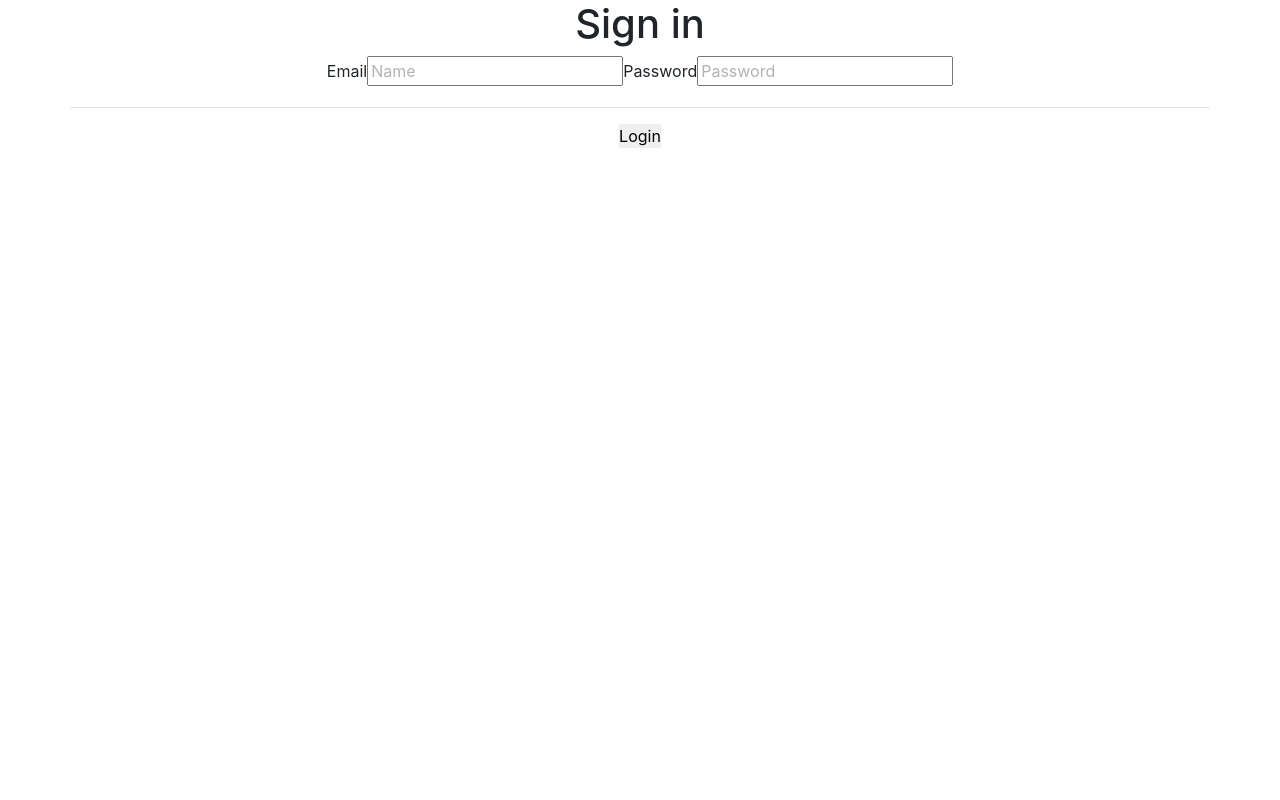
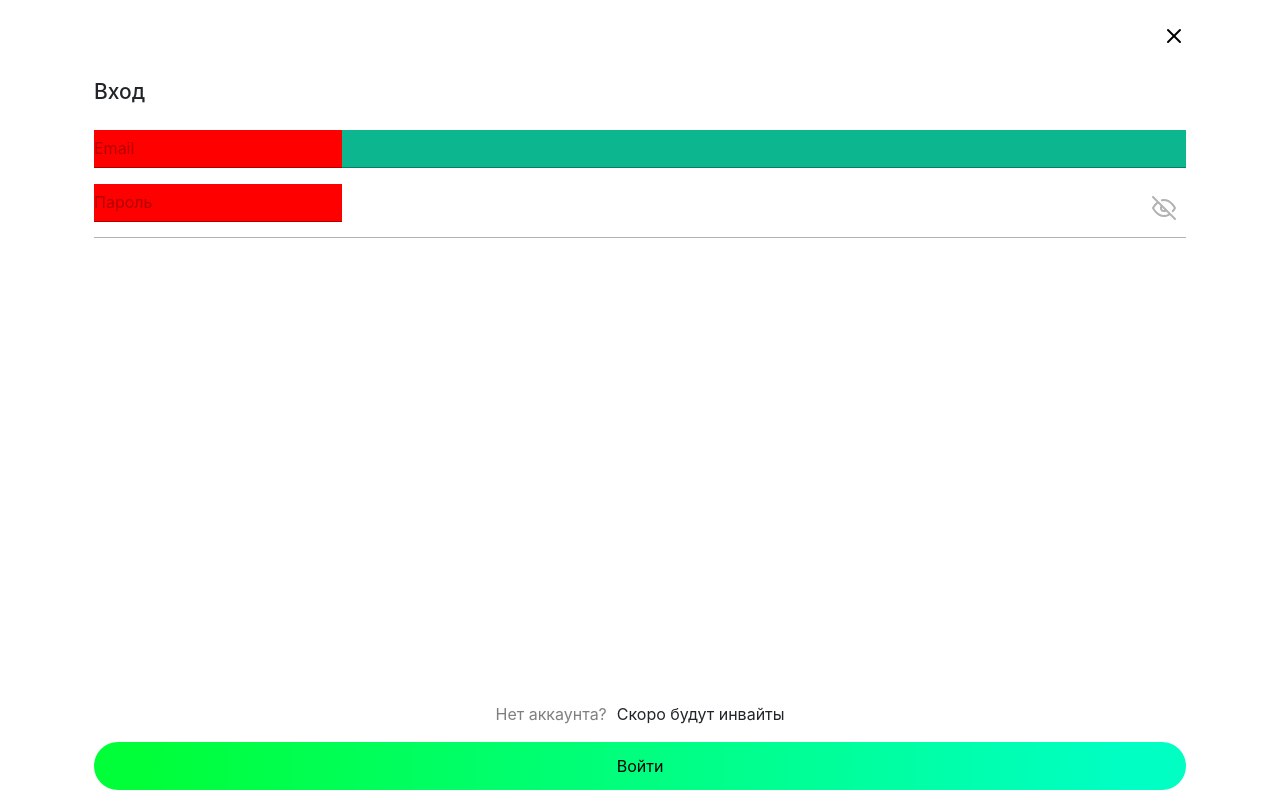
Before and after one commit to xoyk/budgy, a Vue app: page /login in a window 1280 px wide. Built offline with nearby package versions, Linux system fonts and the light colour scheme.

Commit message:
new look for login screen phase 1

```diff
--- a/src/App.vue
+++ b/src/App.vue
@@ -124,7 +124,6 @@ export default {
   .omb-text-body {
     font-size: 16px;
     line-height: normal;
-    text-align: left;
   }
 
   .omb-text-headline {
@@ -171,6 +170,18 @@ export default {
     color: #34c700;
   }
 
+  .omb-layout-height100 {
+    height: 100vh;
+  }
+
+  .omb-gap {
+    gap: $omb-gap;
+  }
+
+  .omb-height {
+    height: $omb-height;
+  }
+
   .omb-scrollable {
     overflow-y: scroll;
   }
@@ -215,6 +226,14 @@ export default {
     display: grid;
   }
 
+  .omb-border-bottom {
+    border-bottom: solid 1px $omb-color-tetriary !important;
+  }
+
+  .omb-height {
+    height: $omb-height;
+  }
+
   .omb-margin-left {
     margin-left: 24px;
   }
@@ -249,8 +268,8 @@ export default {
     padding-right: $omb-padding;
   }
 
-  .omb-height {
-    height: $omb-height;
+  .omb-padding-icon {
+    padding: $omb-padding-icon;
   }
 
   .tab-content {
--- a/src/assets/custom.scss
+++ b/src/assets/custom.scss
@@ -40,8 +40,10 @@ $omb-margin: 24px;
 $omb-margin-sm: 12px;
 $omb-margin-left: 24px;
 $omb-margin-bottom: 16px;
+$omb-gap: 10px;
 
 $omb-padding: 16px;
+$omb-padding-icon: 10px;
 $omb-height: 54px;
 
 $omb-border-radius: 24px;
--- a/src/components/Login.vue
+++ b/src/components/Login.vue
@@ -1,24 +1,59 @@
 <template>
-  <div>
-    <form class="login" @submit.prevent="login">
-      <h1>Sign in</h1>
-      <label>Email</label>
-      <input required v-model="email" type="email" placeholder="Name"/>
-      <label>Password</label>
-      <input required v-model="password" type="password" placeholder="Password"/>
-      <hr/>
-      <button type="submit">Login</button>
-    </form>
+  <div class="foo">
+    <div class="omb-margin-1 d-flex flex-column justify-content-between flex-grow-1 omb-layout-height100" id="login-form">
+      <form class="login flex-grow-1" @submit.prevent="login">
+        <CloseButton></CloseButton>
+        <h1 class="omb-text-headline">Вход</h1>
+        <div class="omb-margin-bottom d-flex flex-column" style="background-color: #0cb68e" id="email-field">
+          <label class="align-self-start omb-text-caption omb-color-tetriary" for="email-field" v-if="email">Email</label>
+          <OmbInput class="omb-field" type="text" style="background-color: #2db487" placeholder="Email" v-model="email"></OmbInput>
+        </div>
+
+        <div class="d-flex justify-content-between">
+<!--          <OmbInputPassword v-model="password"></OmbInputPassword>-->
+          <OmbInput :type="type" placeholder="Пароль" v-model="password" :icon="icon" v-on:clicked="togglePassword()"></OmbInput>
+        </div>
+
+<!--        <div class="text-right omb-height d-flex flex-row align-items-center">-->
+<!--          <div class="flex-grow-1 omb-text-body omb-color-secondary">Напомнить пароль?</div>-->
+<!--        </div>-->
+
+      </form>
+
+      <div class="text-right omb-height d-flex flex-row justify-content-center omb-gap p16024">
+        <div class="omb-text-body omb-color-secondary">Нет аккаунта?</div>
+        <div class="omb-text-body ">Скоро будут инвайты</div>
+      </div>
+
+      <button
+          type="submit"
+          class="budgy-button"
+          id="login"
+          @click="login"
+      >
+        Войти
+      </button>
+    </div>
   </div>
 </template>
 
 <script>
+import OmbInput from "@/components/parts/OmbInput";
+import CloseButton from "@/components/parts/CloseButton";
+
 export default {
   name: "Login",
+  components: {
+    CloseButton,
+    OmbInput
+  },
   data() {
     return {
       email : "",
-      password : ""
+      password : "",
+      showPassword: false,
+      type: "password",
+      icon: "eyeClosed"
     }
   },
   created(){
@@ -33,11 +68,34 @@ export default {
               () => window.location.replace('/')
           )
           .catch(err => console.log(err))
+    },
+    togglePassword(){
+      this.showPassword = !this.showPassword
+      if(this.showPassword) {
+        this.icon = "eyeOpen"
+        this.type = "text"
+      } else {
+        this.icon = "eyeClosed"
+        this.type = "password"
+      }
     }
   }
 }
 </script>
 
-<style scoped>
+<style scoped lang="scss">
+  h1 {
+    text-align: left;
+    padding: 8px 0 24px 0;
+    margin-bottom: 0;
+  }
 
+  .p16024 {
+  padding: 16px 0 24px 0;
+  }
+
+  .omb-field, input {
+    height: 38px !important;
+    background-color: transparent !important;
+  }
 </style>
--- /dev/null
+++ b/src/components/parts/CloseButton.vue
@@ -0,0 +1,41 @@
+<template>
+  <div>
+    <div class="d-flex justify-content-end">
+        <div class="budgy-icon-button" @click="clicked()">
+          <div class="omb-padding-icon">
+            <OmbIcon icon="close"></OmbIcon>
+          </div>
+        </div>
+    </div>
+  </div>
+</template>
+
+<script>
+
+import OmbIcon from "@/components/parts/OmbIcon";
+
+export default {
+  name: "CloseButton",
+  components: {
+    OmbIcon
+  },
+  methods: {
+    clicked() {
+      this.$emit('clicked')
+    }
+  }
+}
+</script>
+
+<style scoped>
+  .budgy-icon-button {
+    border: 0;
+    background: transparent;
+    padding: 12px;
+    padding-right: 0;
+  }
+
+  .omb-padding-icon {
+    padding-right: 0;
+  }
+</style>
--- /dev/null
+++ b/src/components/parts/OmbButton.vue
@@ -0,0 +1,46 @@
+<template>
+  <div class="omb-height d-flex omb-border-bottom flex-row justify-content-between flex-grow-1">
+    <div>
+      <input
+          :type="type"
+          class="omb-form-input flex-grow-1"
+          :placeholder="placeholder"
+          v-bind:value="value"
+          v-on:input="$emit('input', $event.target.value)"
+      />
+    </div>
+    <div class="omb-padding-icon" v-if="icon">
+      <img :src="getIcon" alt="">
+    </div>
+  </div>
+
+</template>
+
+<script>
+
+import { mapState } from "vuex";
+
+export default {
+  name: "OmbButton",
+  props: {
+    type: String,
+    placeholder: String,
+    value: String,
+    icon: String
+  },
+  computed: {
+    ...mapState({
+      transaction: state => state.transaction
+    }),
+    getIcon() {
+      return this.icons[this.icon]
+    }
+  },
+}
+</script>
+
+<style lang="scss" scoped>
+input {
+  height: 54px;
+}
+</style>
--- /dev/null
+++ b/src/components/parts/OmbIcon.vue
@@ -0,0 +1,44 @@
+<template>
+  <img :src="getIcon" alt="">
+</template>
+
+<script>
+
+import { mapState } from "vuex";
+
+export default {
+  name: "OmbIcon",
+  data() {
+    return {
+      icons: {
+        eyeClosed: require('../../assets/icons/eye-closed.svg'),
+        eyeOpen: require('../../assets/icons/eye-open.svg'),
+        plus: require('../../assets/icons/plus.svg'),
+        close: require('../../assets/icons/x.svg')
+      }
+    }
+  },
+  props: {
+    icon: String
+  },
+  methods: {
+    clicked() {
+      this.$emit('clicked')
+    }
+  },
+  computed: {
+    ...mapState({
+      transaction: state => state.transaction
+    }),
+    getIcon() {
+      return this.icons[this.icon]
+    }
+  },
+}
+</script>
+
+<style lang="scss" scoped>
+input {
+  height: 54px;
+}
+</style>
--- /dev/null
+++ b/src/components/parts/OmbInput.vue
@@ -0,0 +1,55 @@
+<template>
+  <div class="omb-height d-flex omb-border-bottom flex-row justify-content-between flex-grow-1">
+    <div>
+      <input
+          :type="type"
+          class="omb-form-input flex-grow-1"
+          :placeholder="placeholder"
+          v-bind:value="value"
+          v-on:input="$emit('input', $event.target.value)"
+      />
+    </div>
+    <div class="omb-padding-icon" v-if="icon" @click="clicked()">
+      <OmbIcon :icon="icon"></OmbIcon>
+    </div>
+  </div>
+
+</template>
+
+<script>
+
+import { mapState } from "vuex";
+import OmbIcon from "@/components/parts/OmbIcon";
+
+export default {
+  name: "OmbInput",
+  components: {
+    OmbIcon
+  },
+  props: {
+    type: String,
+    placeholder: String,
+    value: String,
+    icon: String
+  },
+  methods: {
+    clicked() {
+      this.$emit('clicked')
+    }
+  },
+  computed: {
+    ...mapState({
+      transaction: state => state.transaction
+    })
+  },
+}
+</script>
+
+<style lang="scss" scoped>
+  input {
+    height: 38px;
+    background-color: red !important;
+  }
+
+
+</style>
--- a/src/router/index.js
+++ b/src/router/index.js
@@ -2,7 +2,6 @@ import Vue from "vue";
 import VueRouter from "vue-router";
 import Period from "@/views/Period";
 import Plan from "@/views/Plan";
-import Stats from "../views/Stats";
 import Login from "../components/Login";
 import Secure from "../components/Secure";
 import Sighup from "../components/Sighup";
@@ -144,11 +143,6 @@ const routes = [
     props: true
   },
   {
-    path: "/stats",
-    name: "statistic",
-    component: Stats
-  },
-  {
     path: '/login',
     name: 'login',
     component: Login
```
Also changed, not shown: src/components/parts/Input.vue (deleted, +0 -30 lines), src/assets/icons/arrow-left.svg (added), 1 other file (tests, documents, lock files or other folders).
